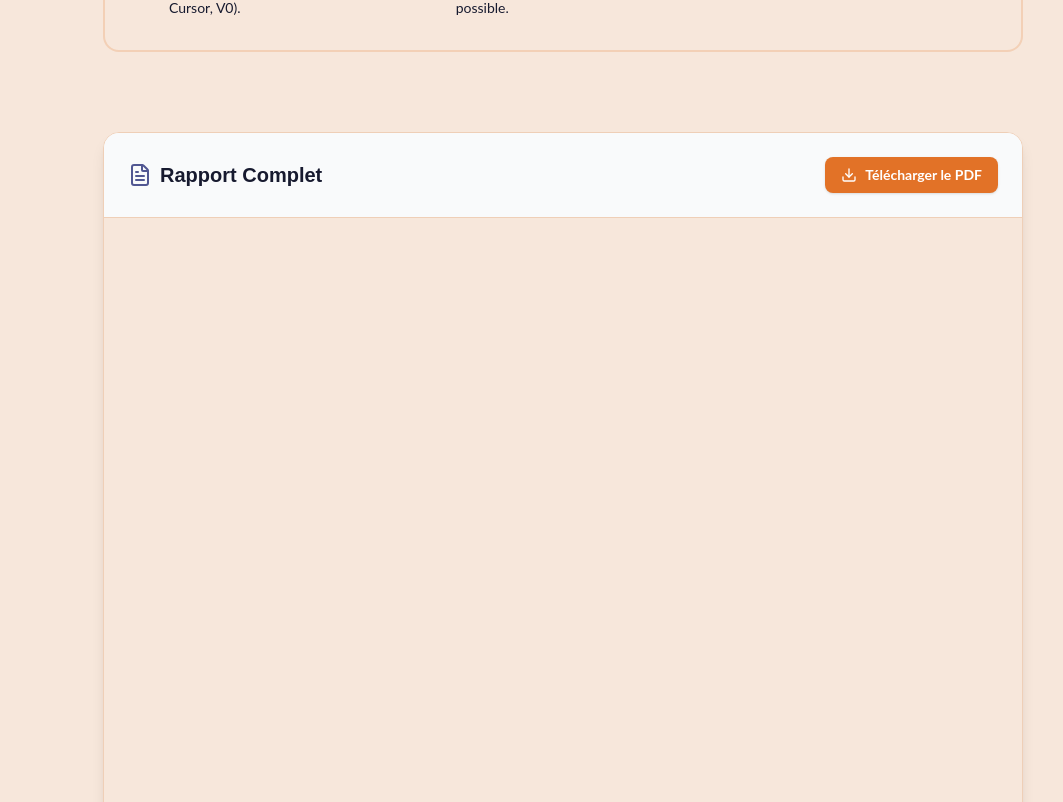
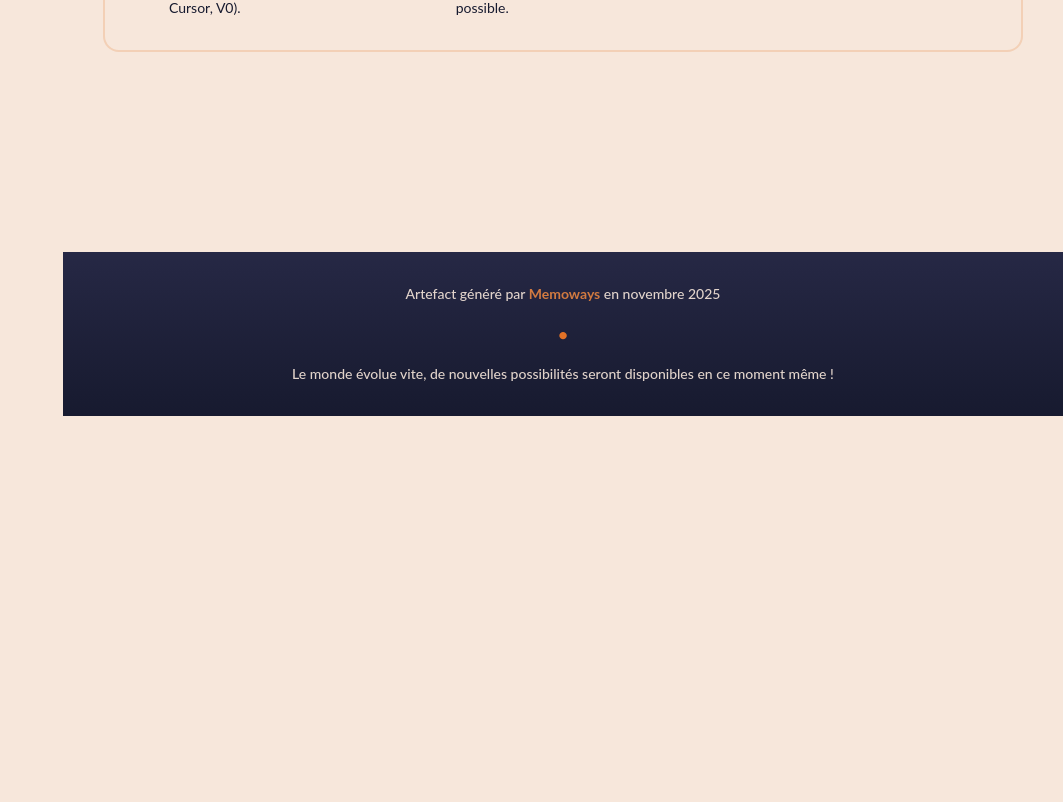
Before and after one commit to memoways/artefacts-demonstrator-app, a React (Vite) app: page /how-to-create in a window 1280 px wide. Shown: the part 2258-3060 px from the top of the page, without its empty margins (217-1280 px from the left). After the commit the page ends 2674 px from the top, so only its background shows below. Built offline with nearby package versions, Linux system fonts and the light colour scheme.

Commit message:
Remove PDF section from HowToCreate page

```diff
--- a/src/pages/HowToCreate.tsx
+++ b/src/pages/HowToCreate.tsx
@@ -1,5 +1,5 @@
 import { useState } from 'react';
-import { FileText, Download, ChevronDown, ChevronUp, Rocket, ExternalLink, Palette, Code, Bot, ArrowRight, CheckCircle, Target, Lightbulb, Zap, Table, Users, Monitor, FlaskConical } from 'lucide-react';
+import { FileText, ChevronDown, ChevronUp, Rocket, ExternalLink, Palette, Code, Bot, ArrowRight, CheckCircle, Target, Lightbulb, Zap, Table, Users, Monitor, FlaskConical } from 'lucide-react';
 
 const HowToCreate = () => {
     const [expandedSection, setExpandedSection] = useState<number | null>(0);
@@ -397,30 +397,7 @@ const HowToCreate = () => {
                 </div>
             </div>
 
-            {/* PDF Viewer Section */}
-            <div className="bg-white rounded-2xl border border-desert-field shadow-lg overflow-hidden">
-                <div className="p-6 border-b border-desert-field flex flex-col md:flex-row justify-between items-center gap-4 bg-gray-50">
-                    <h2 className="font-headings text-xl font-bold text-dark-knight flex items-center gap-2">
-                        <FileText size={24} className="text-whale-skin" />
-                        Rapport Complet
-                    </h2>
-                    <a
-                        href="/etude-artefacts-perplexity.pdf"
-                        download
-                        className="flex items-center gap-2 px-4 py-2 bg-autumn-landscape text-white rounded-lg hover:bg-pizazz transition-colors font-bold text-sm shadow-sm"
-                    >
-                        <Download size={16} />
-                        Télécharger le PDF
-                    </a>
-                </div>
-                <div className="w-full h-[800px] bg-gray-100">
-                    <iframe
-                        src="/etude-artefacts-perplexity.pdf"
-                        className="w-full h-full"
-                        title="Etude artefacts interactifs no-code par Perplexity"
-                    />
-                </div>
-            </div>
+
         </div>
     );
 };
```
